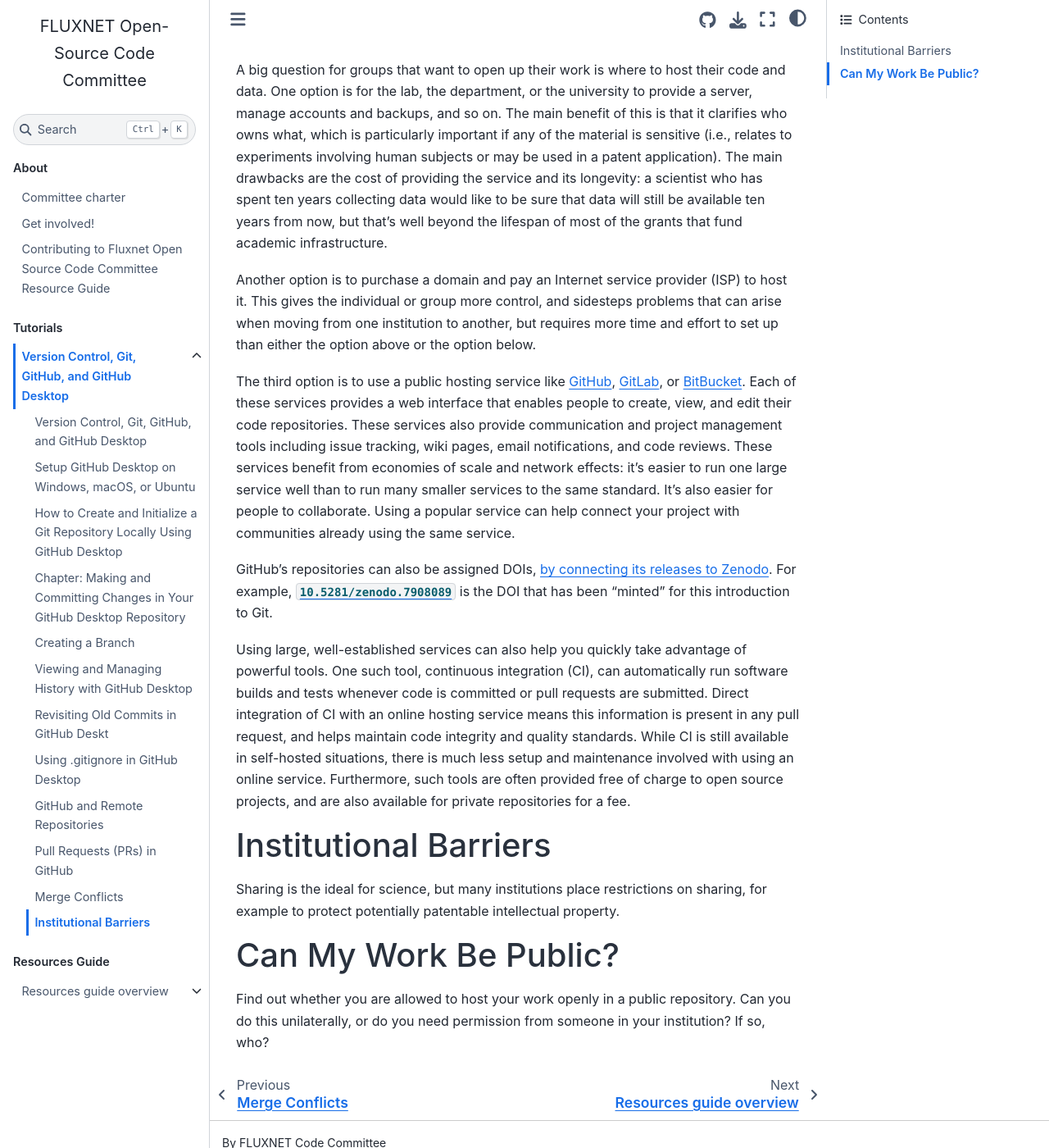
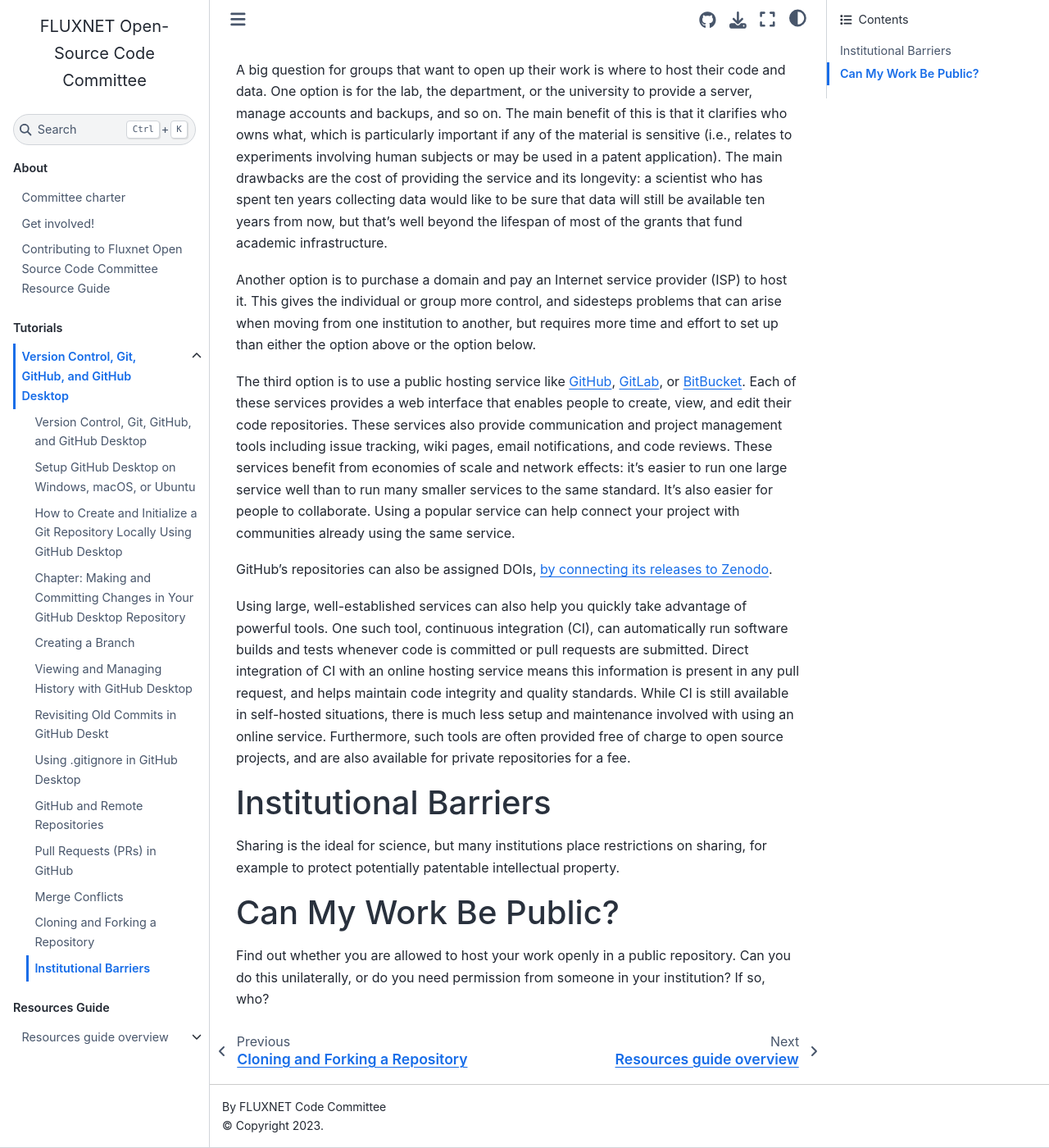
Before and after one commit to fluxnet-open-source/website, a Jupyter Book: the page built from tutorials/git/14-hosting.md, in a window 1280 px wide and 1400 px high. Shown: the whole window at 82% size. Built offline with Jupyter Book 1.0.4 settings and Sphinx 7.4.7 and the Sphinx Book theme 1.1.4, drawn with Linux system fonts in a browser that asks for light colours.

```diff
--- a/tutorials/git/14-hosting.md
+++ b/tutorials/git/14-hosting.md
@@ -28,9 +28,7 @@ collaborate.  Using a popular service can help connect your project with
 communities already using the same service.
 
 GitHub's repositories can also be assigned DOIs, [by connecting its releases to
-Zenodo](https://guides.github.com/activities/citable-code/). For example,
-[`10.5281/zenodo.7908089`](https://zenodo.org/record/7908089) is the DOI that has
-been "minted" for this introduction to Git.
+Zenodo](https://guides.github.com/activities/citable-code/).
 
 Using large, well-established services can also help you quickly take advantage
 of powerful tools.  One such tool, continuous integration (CI), can
```
Also changed, not shown: tutorials/git/12-clone-and-fork.md (added, +59 -0 lines), tutorials/git/fig/clone-repo.png (added), tutorials/git/fig/github-sync-fork.png (added).
